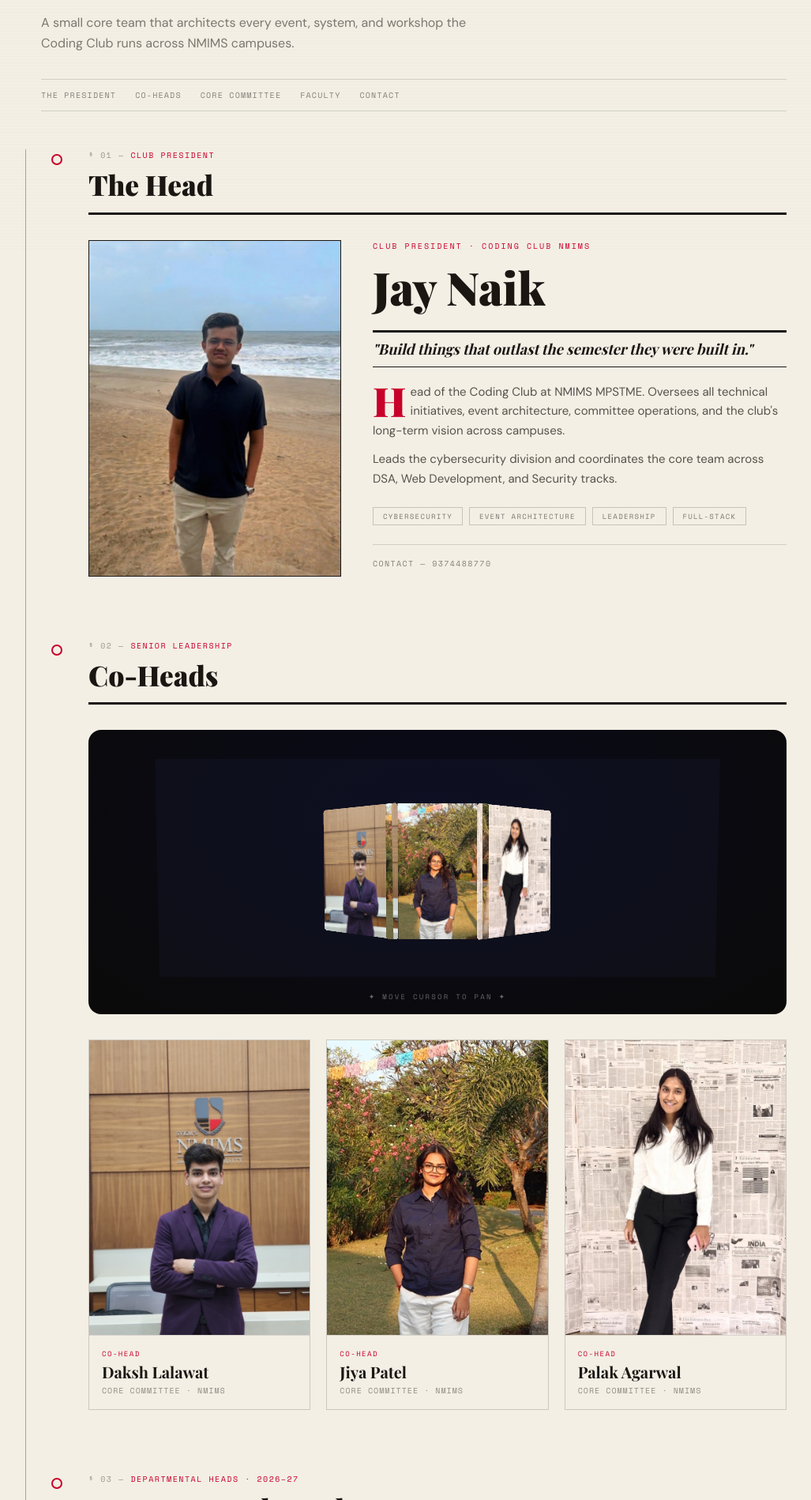
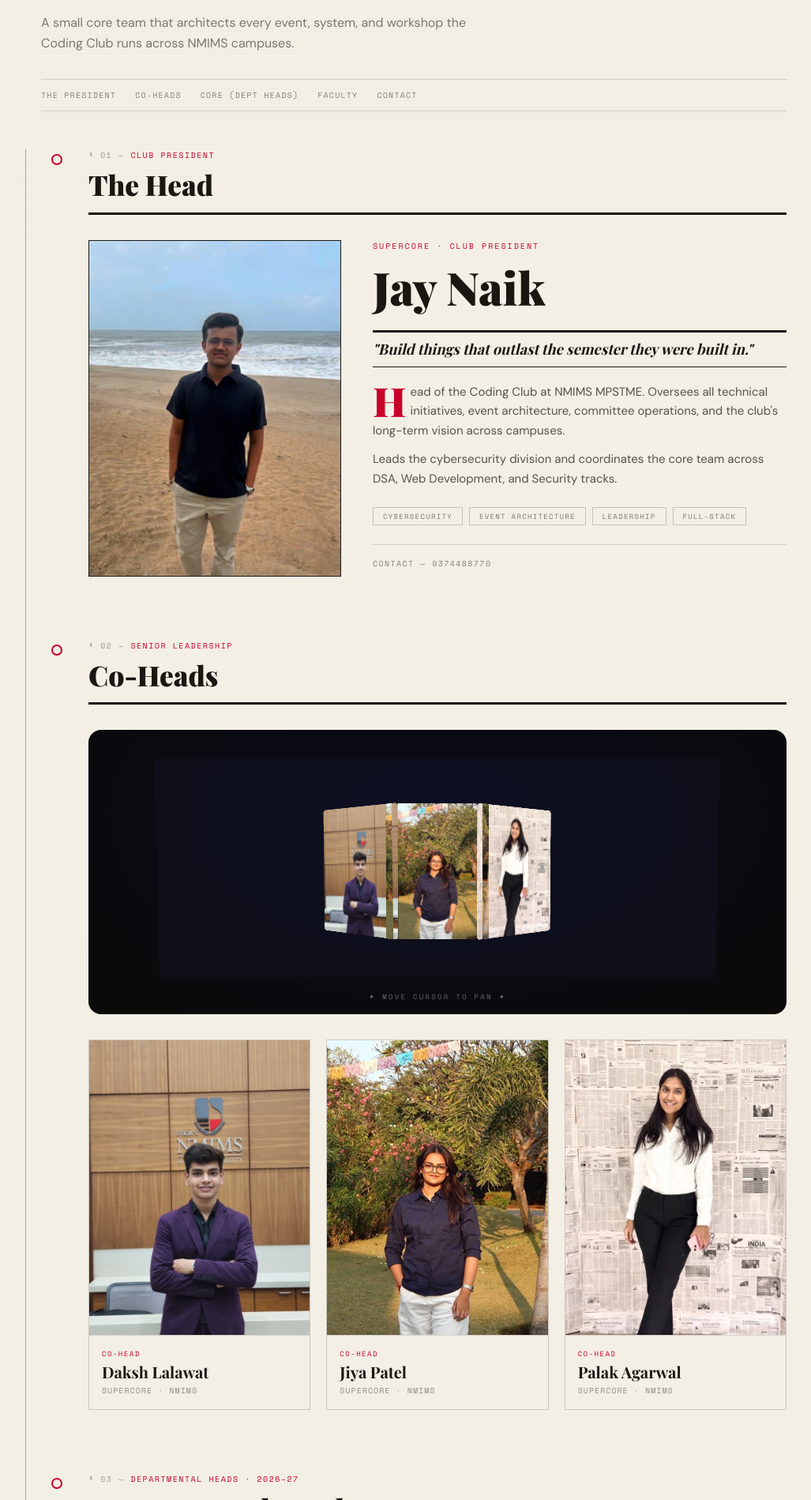
Before and after one commit to Jay-Naik2526/coding-club-nmims, a React (Vite) app in the folder apps/web/: page /team in a window 1280 px wide. Shown: the part 481-2380 px from the top of the page at 79% size, without its empty margins (116-1143 px from the left). Built offline with nearby package versions, Linux system fonts and the light colour scheme; no server answers; a web font is replaced by a local one.

Commit message:
Changed Designations

```diff
--- a/apps/web/src/pages/Team.tsx
+++ b/apps/web/src/pages/Team.tsx
@@ -79,7 +79,7 @@
 const QUICK_NAV = [
   ['president', 'The President'],
   ['leadership', 'Co-Heads'],
-  ['committee', 'Core Committee'],
+  ['committee', 'Core (Dept Heads)'],
   ['faculty', 'Faculty'],
   ['contact', 'Contact'],
 ] as const
@@ -148,7 +148,7 @@
 
             <div>
               <div className="mb-2 text-[10px] uppercase tracking-[0.2em]" style={{ color: 'var(--news-red)', fontFamily: 'var(--font-os)' }}>
-                Club President · Coding Club NMIMS
+                Supercore · Club President
               </div>
               <h2 className="font-[family-name:var(--font-serif)] font-black leading-tight" style={{ fontSize: 'clamp(2.2rem,5vw,3.6rem)' }}>
                 Jay Naik
@@ -221,7 +221,7 @@
                   </div>
                   <div className="font-[family-name:var(--font-serif)] text-xl font-bold leading-tight">{c.name}</div>
                   <div className="mt-1 text-[10px] uppercase tracking-[0.1em]" style={{ color: 'rgba(26,22,18,.45)', fontFamily: 'var(--font-os)' }}>
-                    Core Committee · NMIMS
+                    Supercore · NMIMS
                   </div>
                 </div>
               </motion.div>
@@ -435,6 +435,9 @@
                       {h.role}
                     </div>
                     <div className="font-[family-name:var(--font-serif)] text-base font-bold leading-tight">{h.name}</div>
+                    <div className="mt-1 text-[10px] uppercase tracking-[0.1em]" style={{ color: 'rgba(26,22,18,.45)', fontFamily: 'var(--font-os)' }}>
+                      Core · NMIMS
+                    </div>
                   </div>
                 </motion.div>
               ))}
```
